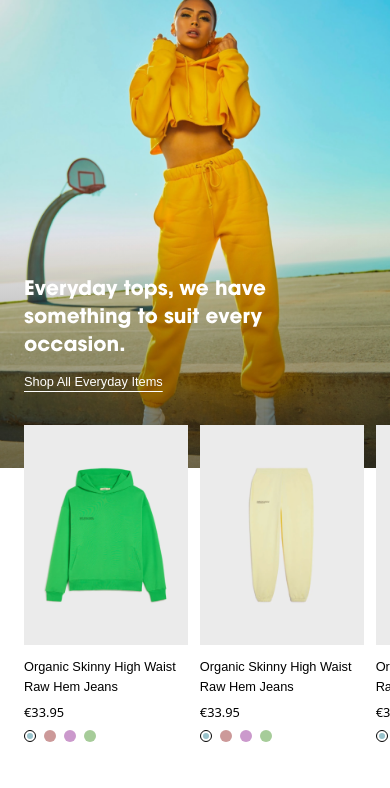
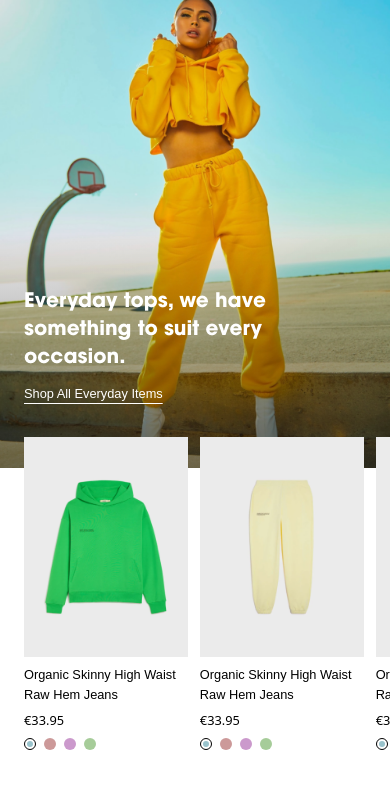
Before and after one commit to borabiricik/product-page-fe, a Next.js app: page / in a window 390 px wide. Shown: the top 788 px of the page. Built offline with nearby package versions, Linux system fonts and the light colour scheme; a web font is replaced by a local one.

Commit message:
fix: Product card image margin fix

```diff
--- a/src/modules/common/layouts/PageLayout/index.tsx
+++ b/src/modules/common/layouts/PageLayout/index.tsx
@@ -12,7 +12,7 @@ const asideAnimationVariants: { [key: string]: Variant } = {
 
 const mainAnimationVariants: { [key: string]: Variant } = {
   initialMobile: { y: "-9", opacity: 0 },
-  animateMobile: { y: "-12rem", opacity: 1 },
+  animateMobile: { y: "-11.25rem", opacity: 1 },
 };
 
 const PageLayout = ({ children }: IPageLayoutProps) => {
--- a/src/modules/product/components/ProductCard/index.tsx
+++ b/src/modules/product/components/ProductCard/index.tsx
@@ -23,7 +23,7 @@ const ProductCard = ({ title, image, price, color_options }: Product) => {
         <Image
           width={400}
           height={537}
-          className="object-contain w-full mb-3"
+          className="object-contain w-full mb-2 lg:mb-3"
           src={`/images/products/${image}`}
           alt={`${title} image`}
           quality={100}
```
